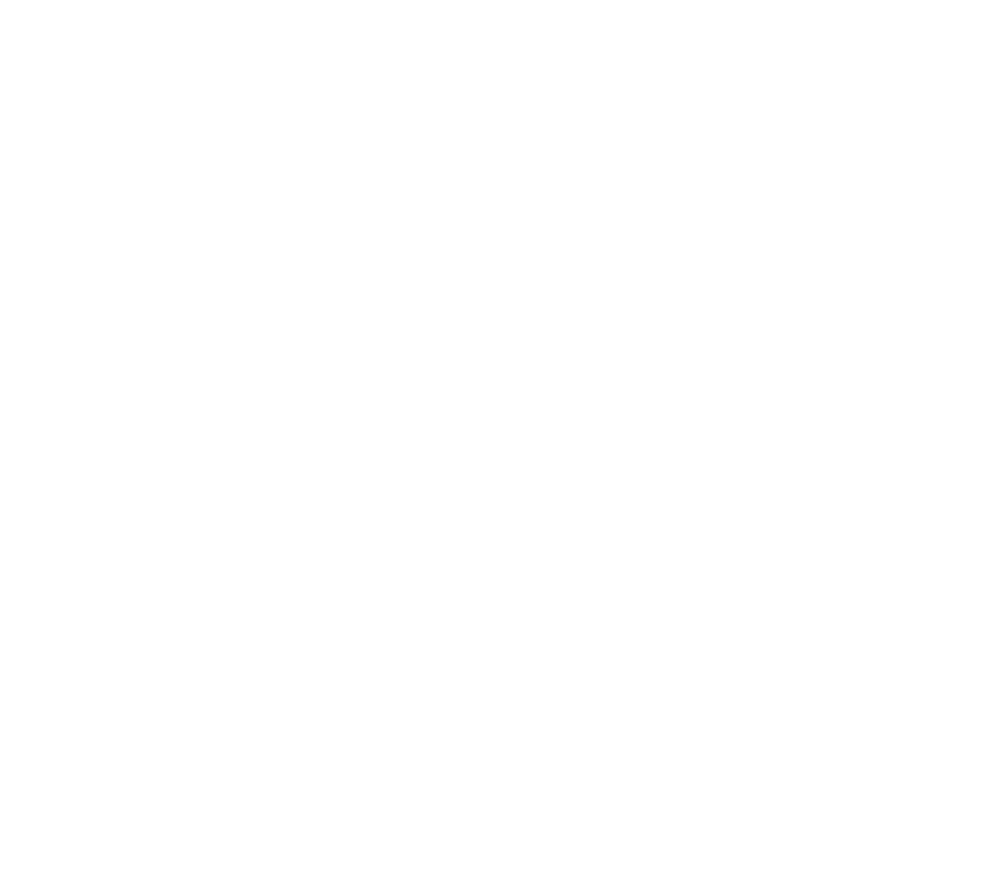
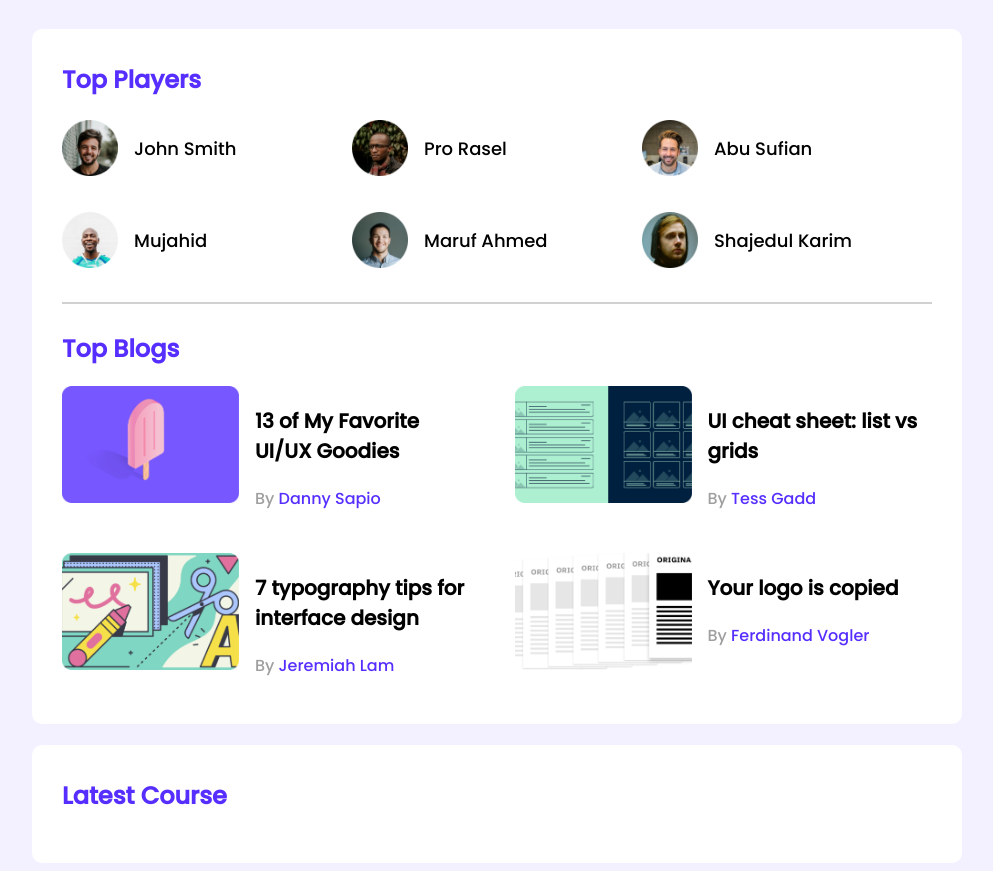
Before and after one commit to dola-barai/Leader-Board-CSS, a plain HTML site: page index.html in a window 1280 px wide. Shown: the whole page, without its empty margins (143-1136 px from the left). Before the commit the page ends 800 px from the top, so only its background shows below. Drawn offline with Linux system fonts and the light colour scheme.

Commit message:
section-blog

```diff
--- a/index.html
+++ b/index.html
@@ -5,8 +5,94 @@
     <meta http-equiv="X-UA-Compatible" content="IE=edge">
     <meta name="viewport" content="width=device-width, initial-scale=1.0">
     <title>Leader Board</title>
+    <link rel="stylesheet" href="style.css">
 </head>
 <body>
+    <!--Header Start-->
+    <header>
 
+    </header>
+    <!--Header End-->
+    <main>
+        <!--Top player and top blogs-->
+        <section class="container">
+            <div class="top-players">
+                <h2 class="section-title">Top Players</h2>
+                <div class="players">
+                    <div class="player">
+                        <!--.player*6>img[src="images/players/player-$.png"]+h3{Top Player-$}-->
+                        <img src="images/players/player-1.png" alt="">
+                        <h3 class="player-name">John Smith</h3>
+                    </div>
+                    <div class="player">
+                        <img src="images/players/player-2.png" alt="">
+                        <h3 class="player-name">Pro Rasel</h3>
+                    </div>
+                    <div class="player">
+                        <img src="images/players/player-3.png" alt="">
+                        <h3 class="player-name">Abu Sufian</h3>
+                    </div>
+                    <div class="player">
+                        <img src="images/players/player-4.png" alt="">
+                        <h3 class="player-name">Mujahid</h3>
+                    </div>
+                    <div class="player">
+                        <img src="images/players/player-5.png" alt="">
+                        <h3 class="player-name">Maruf Ahmed</h3>
+                    </div>
+                    <div class="player">
+                        <img src="images/players/player-6.png" alt="">
+                        <h3 class="player-name">Shajedul Karim</h3>
+                    </div>
+                </div>
+            </div>
+            <hr>
+            <div class="top-blogs">
+                <h2 class="section-title">Top Blogs</h2>
+                <div class="blogs">
+                    <article class="blog">
+                        <div class="thumbnail">
+                            <img src="images/blogs/blog-1.png" alt="">
+                        </div>
+                        <div class="blog-info">
+                            <h3 class="blog-title">13 of My Favorite UI/UX Goodies</h3>
+                            <p class="blog-author">By <a href="Danny Sapio">Danny Sapio</a></p>
+                        </div>
+                    </article>
+                    <article class="blog">
+                        <div class="thumbnail">
+                            <img src="images/blogs/blog-2.png" alt="">
+                        </div>
+                        <div class="blog-info">
+                            <h3 class="blog-title">UI cheat sheet: list vs grids</h3>
+                            <p class="blog-author">By <a href="Tess Gadd">Tess Gadd</a></p>
+                        </div>
+                    </article>
+                    <article class="blog">
+                        <div class="thumbnail">
+                            <img src="images/blogs/blog-3.png" alt="">
+                        </div>
+                        <div class="blog-info">
+                            <h3 class="blog-title">7 typography tips for interface design</h3>
+                            <p class="blog-author">By <a href="Jeremiah Lam">Jeremiah Lam</a></p>
+                        </div>
+                    </article>
+                    <article class="blog">
+                        <div class="thumbnail">
+                            <img src="images/blogs/blog-4.png" alt="">
+                        </div>
+                        <div class="blog-info">
+                            <h3 class="blog-title">Your logo is copied</h3>
+                            <p class="blog-author">By <a href="Ferdinand Vogler">Ferdinand Vogler</a></p>
+                        </div>
+                    </article>
+                </div>
+            </div>
+        </section>
+        <!--Latest Courses-->
+        <section class="container">
+            <h2 class="section-title">Latest Course</h2>
+        </section>
+    </main>
 </body>
 </html>
--- a/style.css
+++ b/style.css
@@ -0,0 +1,80 @@
+/* top players style */
+
+@import url('https://fonts.googleapis.com/css2?family=Open+Sans&family=Poppins:wght@500&display=swap');
+body{
+    font-family: 'Poppins', sans-serif;
+    background-color: #F3F1FF;
+}
+main{
+    display: flex;
+    flex-direction: column;
+    align-items: center;
+}
+.container{
+    background-color: #FFFFFF;
+    width: 870px;
+    padding: 30px;
+    border-radius: 10px;
+    margin-top: 21px;
+}
+.section-title{
+    color: #562EFF;
+    font-size: 24px;
+    margin-top: 3px;
+}
+.players{
+    display: grid;
+    grid-template-columns: repeat(3, 1fr);
+    grid-row-gap: 29px;
+}
+.player{
+    display: flex;
+    align-items: center;
+
+}
+.player img{
+    width: 56px;
+    height: 56px;
+}
+.player-name{
+    margin-left: 16px;
+    font-size: 18px;
+    font-weight: 500;
+}
+.top-players{
+    margin-bottom: 30px;
+}
+hr{
+    border: 1px solid #D1D1D1;
+    margin-bottom: 27px;
+}
+/* top blogs style */
+.blogs{
+    display: grid;
+    grid-template-columns: repeat(2, 1fr);
+    grid-column-gap: 35px;
+    grid-row-gap: 26px;
+}
+.blog{
+    display: flex;
+}
+.blog img{
+    width: 177px;
+    height: 117px;
+}
+.blog-info{
+    margin-left: 16px;
+}
+.blog-title{
+    font-size: 20px;
+}
+.blog-author{
+    color: #9F9F9F;
+    font-weight: 400;
+    font-size: 16px;
+}
+.blog-author a{
+    font-size: 16px;
+    text-decoration: none;
+    color: #562EFF;
+}
```
